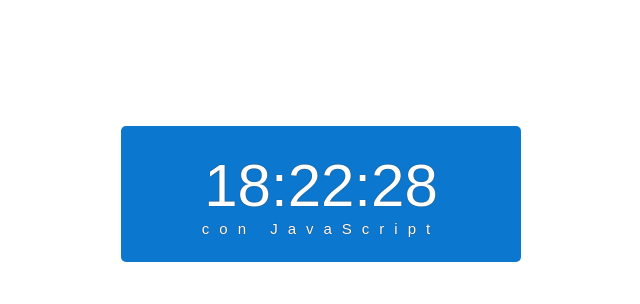
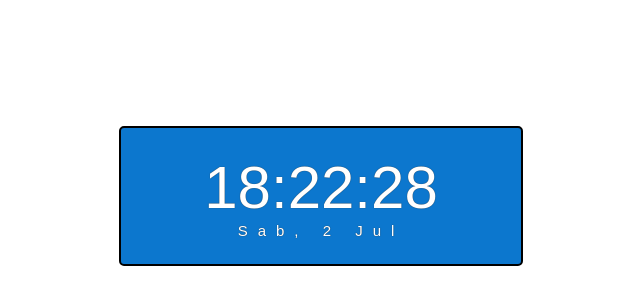
Before and after one commit to JeferProgramer/Reloj-Javascript, a plain HTML site: page index.html in a window 1280 px wide. Shown: the whole page, without its empty margins (319-959 px from the left). Drawn offline with Linux system fonts and the light colour scheme.

Commit message:
añado todo la aplicacion funcional del reloj con animaciones

```diff
--- a/index.html
+++ b/index.html
@@ -28,9 +28,11 @@
     <link rel="stylesheet" href="css/estilos.css">
 </head>
 <body>
-    <div class="reloj-contenedor" id="reloj">
-        <div id="hora">Reloj Digital</div>
-        <div id="fecha">con JavaScript</div>
+    <div id="reloj">
+        <div class="reloj-contenedor" id="contenedor">
+            <div id="hora">Reloj Digital</div>
+            <div id="fecha">con JavaScript</div>
+        </div>
     </div>
 
     <script src="js/reloj.js"></script>
--- a/js/reloj.js
+++ b/js/reloj.js
@@ -29,6 +29,17 @@ const mostrarReloj = () => {
     let min = formatoHora(fecha.getMinutes());
     let seg = formatoHora(fecha.getSeconds());
     document.getElementById('hora').innerHTML =`${hr}:${min}:${seg}`;
+    //logica mes dia año
+    const meses = ['Ene', 'Feb', 'Mar', 'Abr', 'May', 'Jun', 'Jul', 'Ago', 'Sep', 'Oct', 'Nov'];
+    const dias = ['Dom', 'Lun', 'Mar', 'Mie', 'Jue', 'Vie', 'Sab'];
+    let diaSemana = dias[fecha.getDay()]
+    console.log(fecha.getDay())
+    let dia = fecha.getDate()
+    console.log(dia)
+    let mes = meses[fecha.getMonth()]
+    let fechaTexto = `${diaSemana}, ${dia} ${mes}`
+    document.getElementById('fecha').innerHTML = fechaTexto;
+    document.getElementById('contenedor').classList.toggle('animar')
 }
 const formatoHora = (hora) => {
     if(hora < 10){
```
